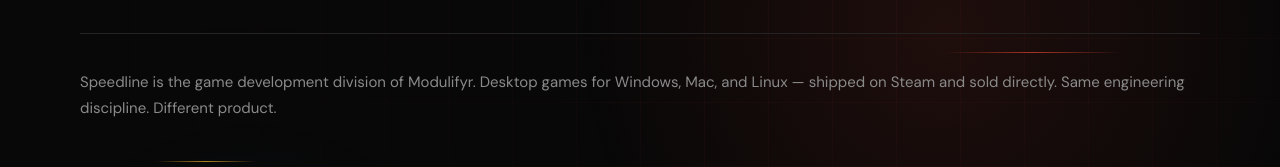
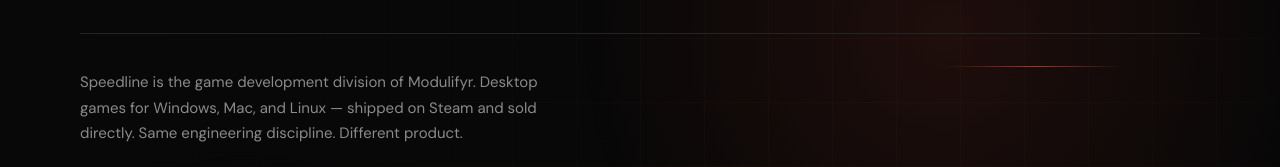
Before and after one commit to modulifyr-lab/Modulifyr-Speedline, a Next.js app: page / in a window 1280 px wide. Shown: the part 410-577 px from the top of the page. Built offline with nearby package versions, Linux system fonts and the light colour scheme; no server answers.

Commit message:
fix(components): fix invalid className and remove unused theme
Update Nav.tsx to remove unused theme variable from useTheme destructuring. Fix Hero.tsx by combining split className props into a single valid prop to ensure all styling classes are applied correctly.

```diff
--- a/components/Hero.tsx
+++ b/components/Hero.tsx
@@ -32,7 +32,7 @@
         </h1>
 
         <div className="grid gap-8 md:gap-12 mt-10 sm:mt-14 pt-7 sm:pt-9 border-t border-sl-border animate-fadeUp3" style={{ gridTemplateColumns: '1fr' }}>
-          <p className="max-w-[460px]" style={{ color: 'var(--color-text-secondary)' }} className="text-[14px] sm:text-[15px] leading-[1.7]">
+          <p className="max-w-[460px] text-[14px] sm:text-[15px] leading-[1.7]" style={{ color: 'var(--color-text-secondary)' }}>
             Speedline is the game development division of Modulifyr. Desktop games for Windows, Mac, and Linux — shipped on Steam and sold directly. Same engineering discipline. Different product.
           </p>
           <div className="flex flex-row sm:flex-col items-start sm:items-end gap-3">
--- a/components/Nav.tsx
+++ b/components/Nav.tsx
@@ -24,7 +24,7 @@
   const router   = useRouter()
   const { user, signOut }          = useAuth()
   const { itemCount, openCart }    = useCart()
-  const { theme, setTheme, resolvedTheme } = useTheme()
+  const { setTheme, resolvedTheme } = useTheme()
 
   const [scrolled,      setScrolled]      = useState(false)
   const [accountOpen,   setAccountOpen]   = useState(false)
```
